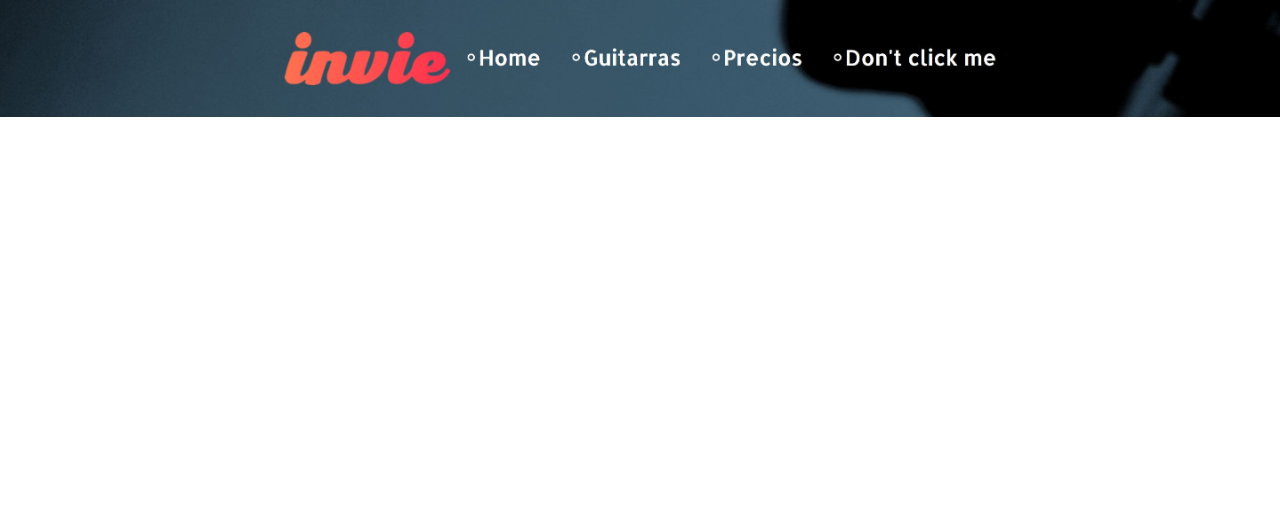
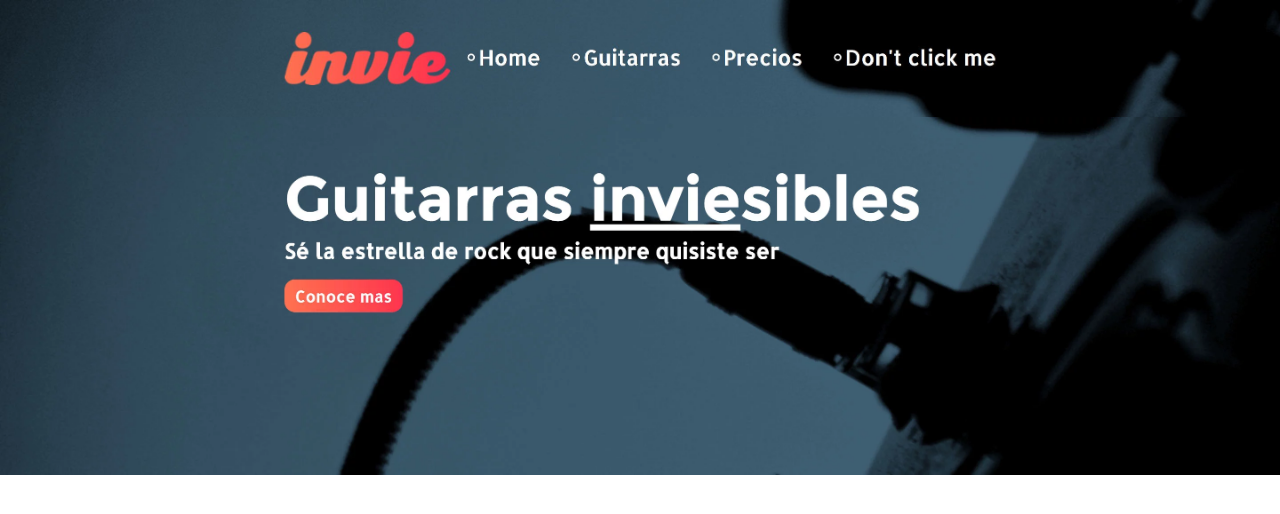
Before and after one commit to Orella96/invie-github, a plain HTML site: page index.html in a window 1280 px wide. Drawn offline with Linux system fonts and the light colour scheme.

Commit message:
agregando nuestro hero

```diff
--- a/index.html
+++ b/index.html
@@ -14,5 +14,6 @@
   </head>
   <body>
     <img src="invie/header.jpg" alt="">
+    <img src="invie/hero.jpg" alt="">
   </body>
 </html>
```
